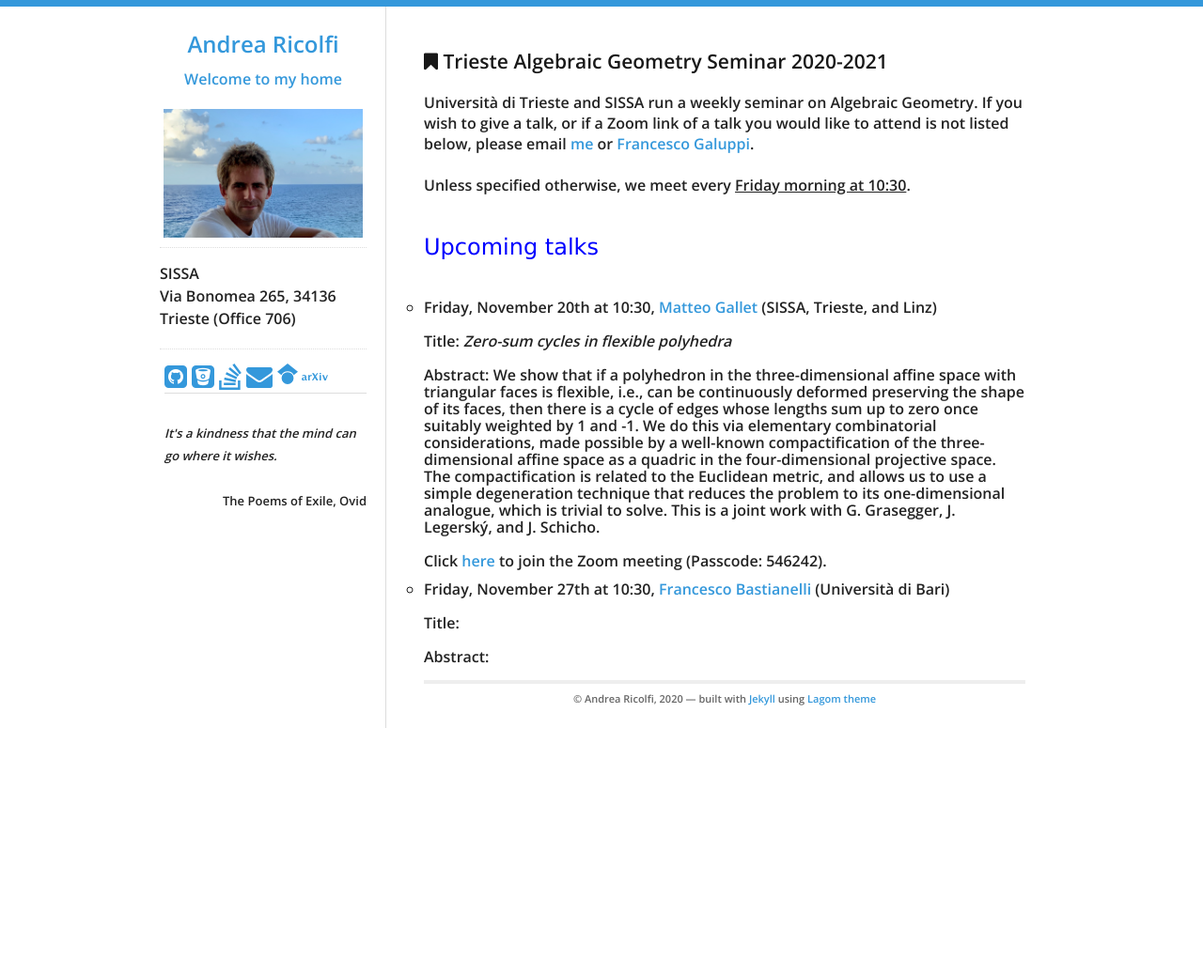
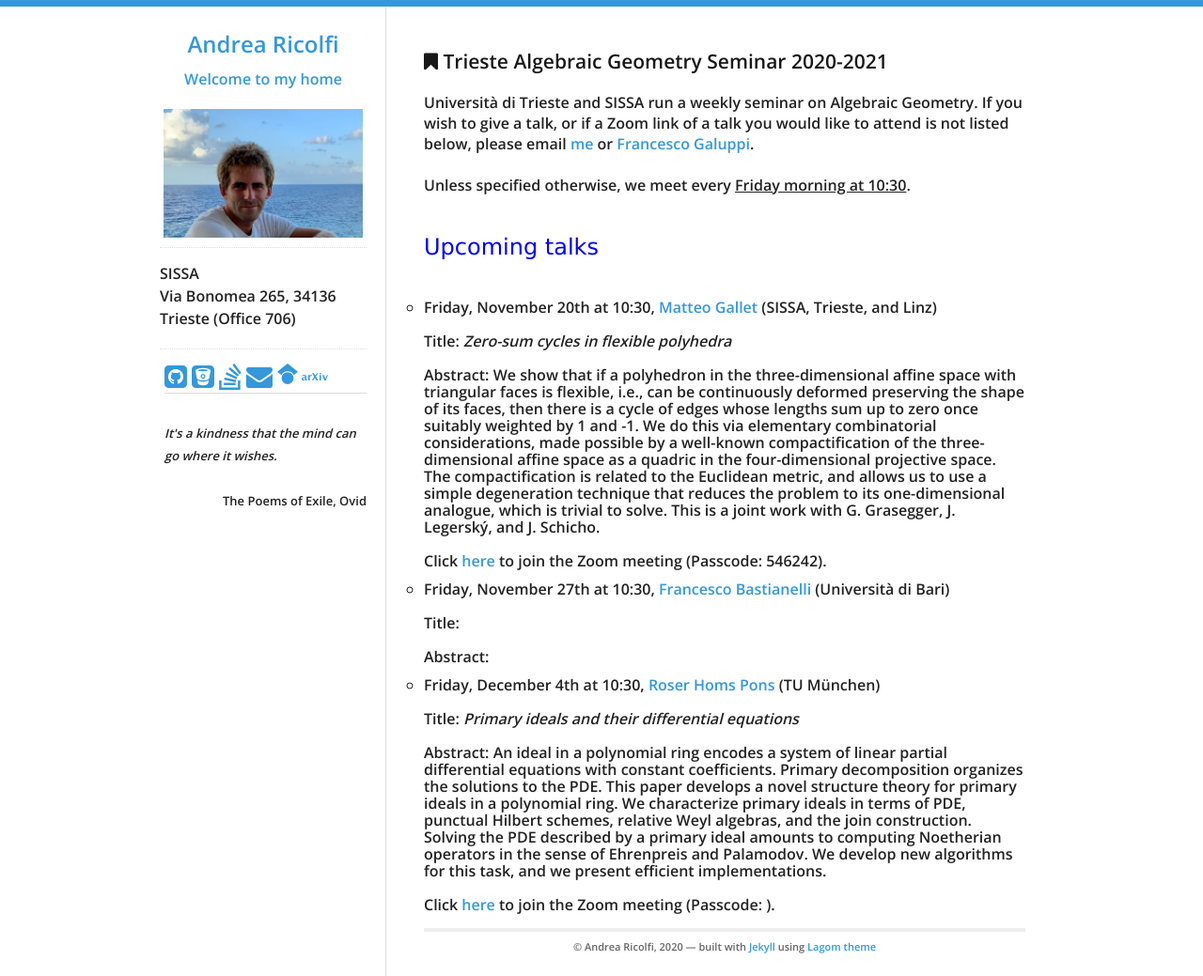
Before and after one commit to atricolfi/atricolfi.github.io, a Jekyll site: the page built from AGseminar.html, in a window 1280 px wide. Shown: the whole page at 94% size. Built offline with Jekyll 4.4.1, drawn with Linux system fonts in a browser that asks for light colours; before the commit the page ends 907 px from its top, so only the background shows below that.

Commit message:
Update AGseminar.html

```diff
--- a/AGseminar.html
+++ b/AGseminar.html
@@ -49,6 +49,21 @@ Upcoming talks
       <br>
     Abstract:
       </li>
+    <li> Friday, December 4th at 10:30, <a href="https://personal-homepages.mis.mpg.de/homspons/">Roser Homs Pons</a> (TU München)
+      <br>
+      <br>
+      Title: <em>Primary ideals and their differential equations</em>
+      <br>
+      <br>
+    Abstract: An ideal in a polynomial ring encodes a system of linear partial differential equations with constant coefficients.
+      Primary decomposition organizes the solutions to the PDE. This paper develops a novel structure theory for primary ideals
+      in a polynomial ring. We characterize primary ideals in terms of PDE, punctual Hilbert schemes, relative Weyl algebras,
+      and the join construction. Solving the PDE described by a primary ideal amounts to computing Noetherian operators in the
+      sense of Ehrenpreis and Palamodov. We develop new algorithms for this task, and we present efficient implementations.
+      <br>
+      <br>
+      Click <a href="">here</a> to join the Zoom meeting (Passcode: ).
+      </li>
   </ul>
 
 
```
